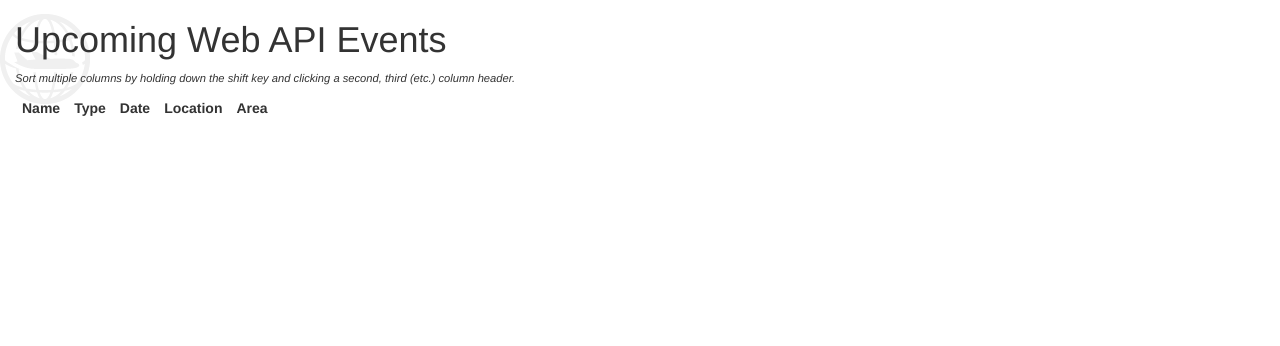
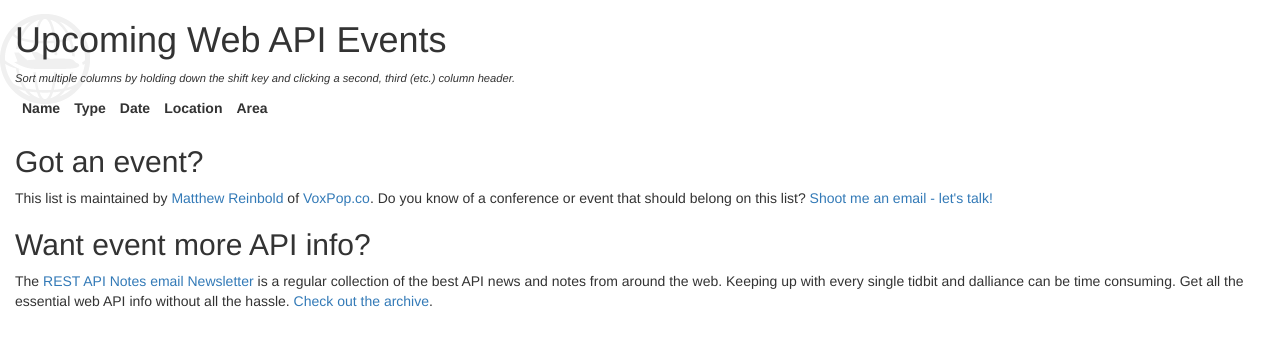
Before and after one commit to MatthewReinbold/webapi.events, a plain HTML site: page html/index.htm in a window 1280 px wide. Drawn offline with nearby package versions, Linux system fonts and the light colour scheme; no server answers.

Commit message:
added contact information, links to the REST API Notes, and Google Analytics tracking information

```diff
--- a/html/index.htm
+++ b/html/index.htm
@@ -31,6 +31,12 @@
                 </tbody>
             </table>
         </figure>
+
+        <h2>Got an event?</h2>
+        <p>This list is maintained by <a href="https://twitter.com/libel_vox">Matthew Reinbold</a> of <a href="http://voxpop.co/go.cfm">VoxPop.co</a>. Do you know of a conference or event that should belong on this list? <a href="mailto:webapi@voxpopdesign.com?Subject=webapi%20event">Shoot me an email - let's talk!</a></p>
+
+        <h2>Want event more API info?</h2>
+        <p>The <a href="http://tinyletter.com/RESTAPINotes/">REST API Notes email Newsletter</a> is a regular collection of the best API news and notes from around the web. Keeping up with every single tidbit and dalliance can be time consuming. Get all the essential web API info without all the hassle. <a href="http://tinyletter.com/RESTAPINotes/archive">Check out the archive</a>.</p>
     </div> <!-- end of the 'container-fluid' -->
 
     <!-- adding JQuery -->
@@ -86,5 +92,16 @@
                 });
         });
     </script>
+
+    <script>
+      (function(i,s,o,g,r,a,m){i['GoogleAnalyticsObject']=r;i[r]=i[r]||function(){
+      (i[r].q=i[r].q||[]).push(arguments)},i[r].l=1*new Date();a=s.createElement(o),
+      m=s.getElementsByTagName(o)[0];a.async=1;a.src=g;m.parentNode.insertBefore(a,m)
+      })(window,document,'script','//www.google-analytics.com/analytics.js','ga');
+
+      ga('create', 'UA-6013696-11', 'auto');
+      ga('send', 'pageview');
+
+    </script>
 </body>
 </html>
```
